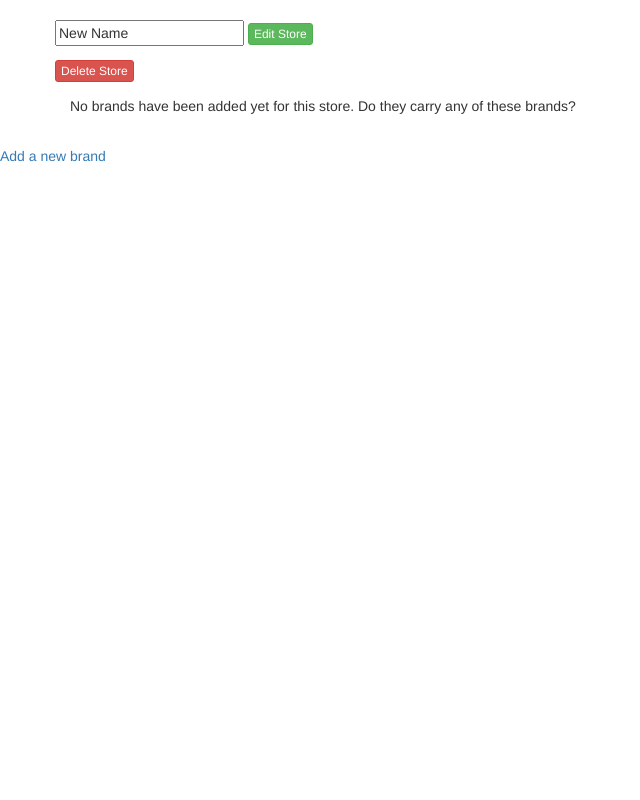
After one commit to changemachine/0327_shoes_assess, a PHP site: template views/store_edit.twig in a window 1280 px wide. The commit adds this page. Shown: the whole page, without its empty margins (0-640 px from the left). Run offline with PHP 8.4, Linux system fonts and the light colour scheme; the template is opened without the code that fills it, so the values that code supplies are empty; some libraries are stand-ins or nearby versions.

```diff
--- a/src/Brand.php
+++ b/src/Brand.php
@@ -97,7 +97,10 @@
             return $stores;
         }
 
-        function deleteStoreBrand(){ //Store drops brand UNCHECKED "AND"
+        function dropStore($store){ //Unchecked "AND" statement
+            $store_id = (int) $store;
+            $store = Store::findStore($store_id);
+            // var_dump($store);
             $GLOBALS['DB']->exec("DELETE FROM stores_brands WHERE store_id = {$store->getId()} AND brand_id = {$this->getId()};");
         }
 
--- a/src/Store.php
+++ b/src/Store.php
@@ -18,6 +18,7 @@
         }
 
         function getStoreName(){
+            //BREAKS DOWN ON APOSTROPHES
             return $this->name;
         }
 
--- /dev/null
+++ b/views/store_edit.twig
@@ -0,0 +1,53 @@
+<html>
+    <head>
+        <title>Store Edit</title>
+        <link rel="stylesheet" href="https://maxcdn.bootstrapcdn.com/bootstrap/3.3.4/css/bootstrap.min.css">
+
+    </head>
+    <body>
+    <div class='container'>
+
+    <!-- ======== EDIT STORE ======== -->
+        <div class="row">
+            <h3>{{ store.getStoreName }}</h3>
+                <form action="/store/{{ store.getId }}/edit" method="post">
+                    <input id="store_name" name="store_name" type="text" value="New Name">
+                    <button type="submit" class='btn btn-xs btn-success'>Edit Store</button>
+                </form>
+
+                <form action="/store/{{ store.getId }}/delete" method="post">
+                    <button type="submit" class='btn btn-xs btn-danger'>Delete Store</button>
+                </form>
+        </div>
+
+    <!-- - - - LIST BRANDS AT THIS STORE - - - -->
+        {% if store_brands is not empty %}
+        <div>
+        <h4>Selling these fine brands:</h4>
+            {% for brand in store_brands %}
+            <li><a href='/brand/{brand.getId}'>{{ brand.getBrandName }}</a></li>
+            {% endfor %}
+            {% else %}
+            <p>No brands have been added yet for this store.  Do they carry any of these brands?</p>
+            <br>
+        </div>
+        {% endif %}
+
+    <!-- - - - ADD BRAND TO STORE - - - -->
+        {% if brands is not empty %}
+        <h4>All brands</h4>
+            {% for brand in brands %}
+            <a href='/brand/{brand.getId}'>{{ brand.getBrandName }}</a></br>
+            {% endfor %}
+            {% else %}
+            <a href='/add_brand'>Add a new brand</a>
+        {% endif %}
+
+
+
+
+
+
+    </div>
+    </body>
+</html>
```
Also changed, not shown: app/app.php (+14 -6 lines), views/brand.twig (+12 -13 lines), views/store.twig (+7 -4 lines).
